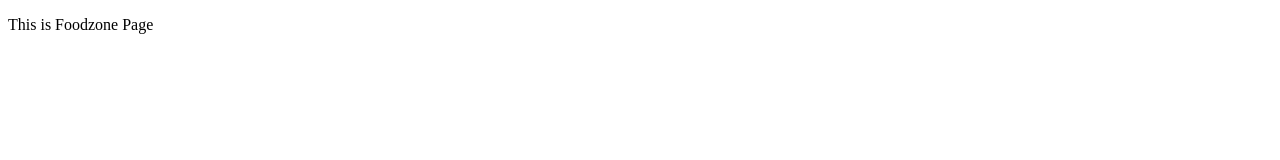
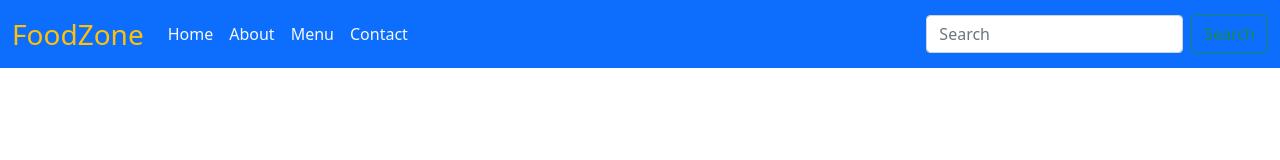
Before and after one commit to dipeshchaudhari2908/foodzone, a plain HTML site: page index.html in a window 1280 px wide. Drawn offline with nearby package versions, Linux system fonts and the light colour scheme.

Commit message:
Menu completed

```diff
--- a/index.html
+++ b/index.html
@@ -1,10 +1,51 @@
 <!DOCTYPE html>
-<html>
+<html lang="en">
 <head>
+    <meta charset="utf-8">
+    <meta name="viewport" content="width=device-width, initial-scale-1">
     <title>Foodzone</title>
+    <!-- CSS only -->
+<link href="https://cdn.jsdelivr.net/npm/bootstrap@5.0.0-beta1/dist/css/bootstrap.min.css" rel="stylesheet" integrity="sha384-giJF6kkoqNQ00vy+HMDP7azOuL0xtbfIcaT9wjKHr8RbDVddVHyTfAAsrekwKmP1" crossorigin="anonymous">
+<!-- JavaScript Bundle with Popper -->
+<script src="https://cdn.jsdelivr.net/npm/bootstrap@5.0.0-beta1/dist/js/bootstrap.bundle.min.js" integrity="sha384-ygbV9kiqUc6oa4msXn9868pTtWMgiQaeYH7/t7LECLbyPA2x65Kgf80OJFdroafW" crossorigin="anonymous"></script>
+<style>
+.selector-for-some-widget {
+  box-sizing: content-box;
+}
+
+</style>
 </head>
 <body>
 
-    <p>This is Foodzone Page</p>
+    <nav class="navbar navbar-expand-lg navbar-light bg-primary">
+        <div class="container-fluid">
+          <a class="navbar-brand text-warning fs-3" href="#">FoodZone</a>
+          <button class="navbar-toggler" type="button" data-bs-toggle="collapse" data-bs-target="#navbarSupportedContent" aria-controls="navbarSupportedContent" aria-expanded="false" aria-label="Toggle navigation">
+            <span class="navbar-toggler-icon"></span>
+          </button>
+          <div class="collapse navbar-collapse" id="navbarSupportedContent">
+            <ul class="navbar-nav me-auto mb-2 mb-lg-0">
+              <li class="nav-item">
+                <a class="nav-link active text-light" aria-current="page" href="#">Home</a>
+              </li>
+              <li class="nav-item">
+                <a class="nav-link text-light " href="#">About</a>
+              </li>
+              <li class="nav-item">
+                <a class="nav-link text-light" href="#">Menu</a>
+              </li>
+
+              <li class="nav-item">
+                <a class="nav-link text-light" href="#">Contact</a>
+              </li>
+
+            </ul>
+            <form class="d-flex">
+              <input class="form-control me-2" type="search" placeholder="Search" aria-label="Search">
+              <button class="btn btn-outline-success" type="submit">Search</button>
+            </form>
+          </div>
+        </div>
+      </nav>
 </body>
 </html>
```
